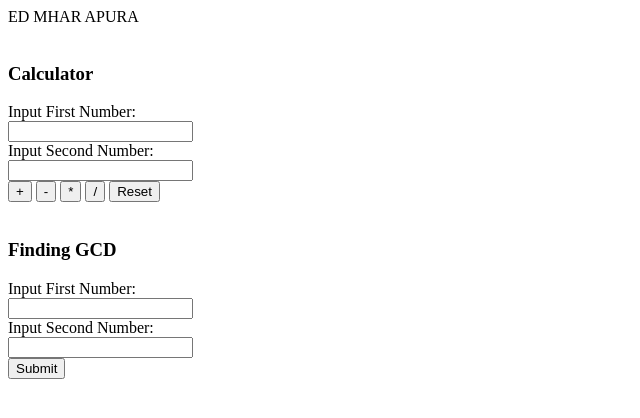
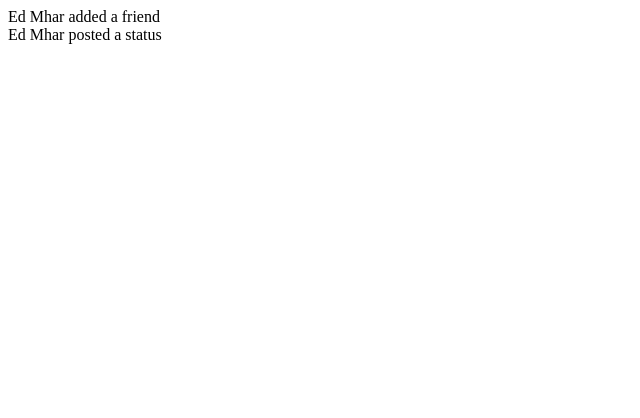
Before and after one commit to mhar05/advanced_programming, a PHP site: page / in a window 1280 px wide. Shown: the top 418 px of the page, without its empty margins (0-640 px from the left). Run offline with PHP 8.4, Linux system fonts and the light colour scheme.

Commit message:
assignment two completed

```diff
--- a/index.php
+++ b/index.php
@@ -1,75 +1,26 @@
-<!DOCTYPE html>
-<html lang="en" dir="ltr">
-  <head>
-    <meta charset="utf-8">
-    <title></title>
-  </head>
-  <body>
-    <?php
-      echo "ED MHAR APURA";
-     ?>
+<?php
+  class User
+  {
+    function __construct($name, $username, $email)
+    {
+      $this->name = $name;
+      $this->username = $username;
+      $this->email = $email;
+    }
 
-    <form class="" action="index.php" method="post">
+    function addFriend()
+    {
+      echo $this->name . " added a friend";
+      echo "<br>";
+    }
 
-      <br> <h3>Calculator</h3>
-      <label for="num1">Input First Number:</label><br>
-      <input type="text" name="num1" value=""><br>
-      <label for="num2">Input Second Number:</label><br>
-      <input type="text" name="num2" value=""><br>
-      <input type="submit" name="add" value="+">
-      <input type="submit" name="min" value="-">
-      <input type="submit" name="mul" value="*">
-      <input type="submit" name="div" value="/">
-      <input type="submit" name="reset" value="Reset"><br>
+    function postStatus()
+    {
+      echo $this->name . " posted a status";
+    }
+  }
 
-    </form>
-    <?php
-        if (isset($_POST['add'])) {
-          echo "Answer: ";
-          echo $_POST['num1'] + $_POST['num2'];
-        } else if (isset($_POST['min'])) {
-          echo "Answer: ";
-          echo $_POST['num1'] - $_POST['num2'];
-        } else if (isset($_POST['mul'])) {
-          echo "Answer: ";
-          echo $_POST['num1'] * $_POST['num2'];
-        } else if (isset($_POST['div'])) {
-          echo "Answer: ";
-          echo $_POST['num1'] / $_POST['num2'];
-        }
-    ?>
-    <form class="" action="index.php" method="post">
-      <br> <h3>Finding GCD</h3>
-      <label for="num1">Input First Number:</label><br>
-      <input type="text" name="num1" value=""><br>
-      <label for="num2">Input Second Number:</label><br>
-      <input type="text" name="num2" value=""><br>
-      <input type="submit" name="gcd" value="Submit">
-    </form>
-
-    <?php
-      if(isset($_POST['gcd']))
-    {
-      if (!empty($_POST['num1']) && !empty($_POST['num2']))
-      {
-        $num1 = $_POST['num1'];
-        $num2 = $_POST['num2'];
-        if ($num1 > $num2)
-        {
-          $temp = $num1;
-          $num1 = $num2;
-          $num2 = $temp;
-        }
-        for($i = 1; $i < ($num1+1); $i++)
-        {
-          if ($num1%$i == 0 and $num2%$i == 0)
-            $gcd = $i;
-        }
-        echo "Answer: $gcd";
-      }
-    }
-     ?>
-
-
-  </body>
-</html>
+  $user = new User("Ed Mhar", "mhrapura", "mhar.apura@gmail.com");
+  $user->addFriend();
+  $user->postStatus();
+?>
```
